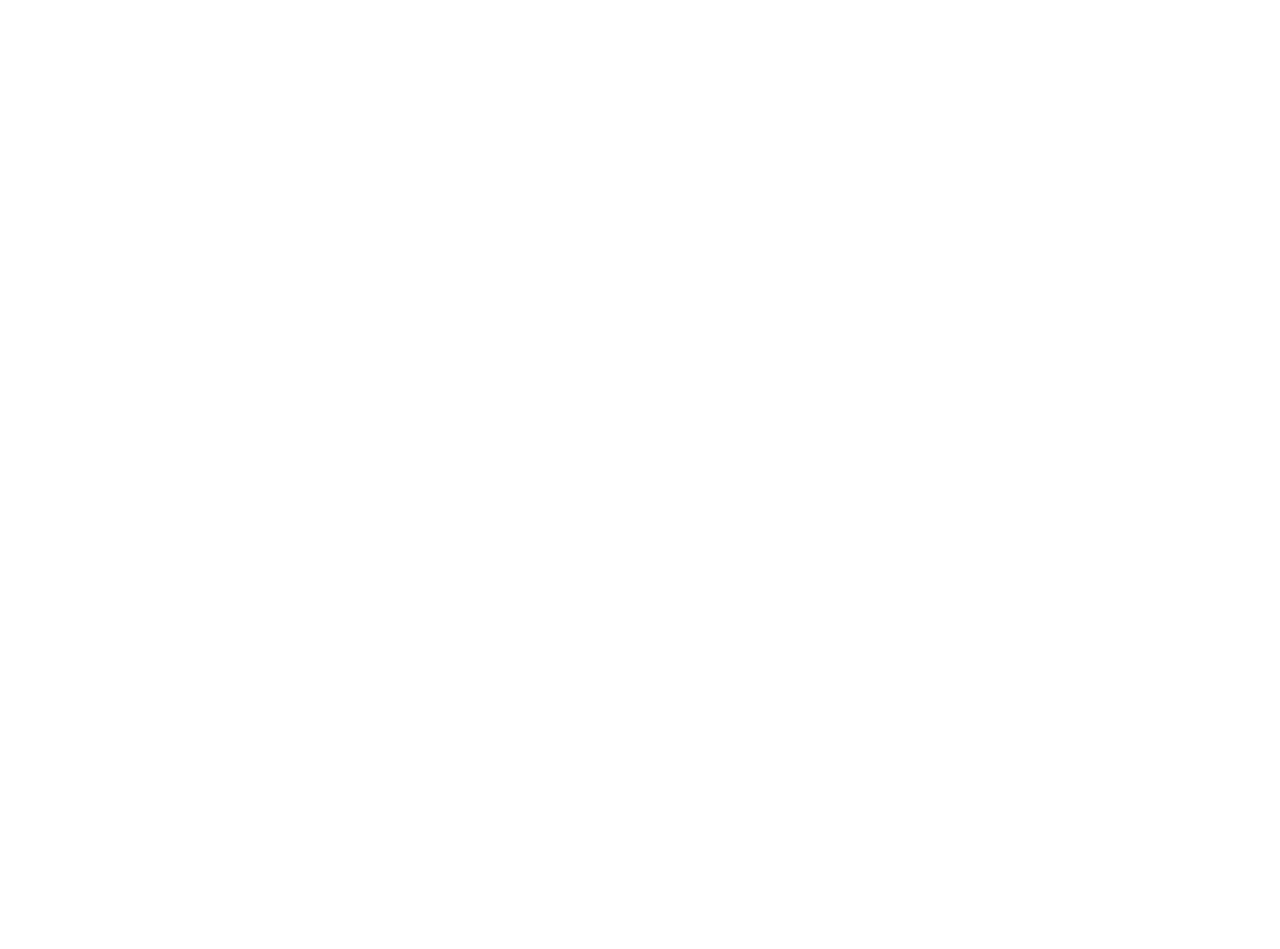
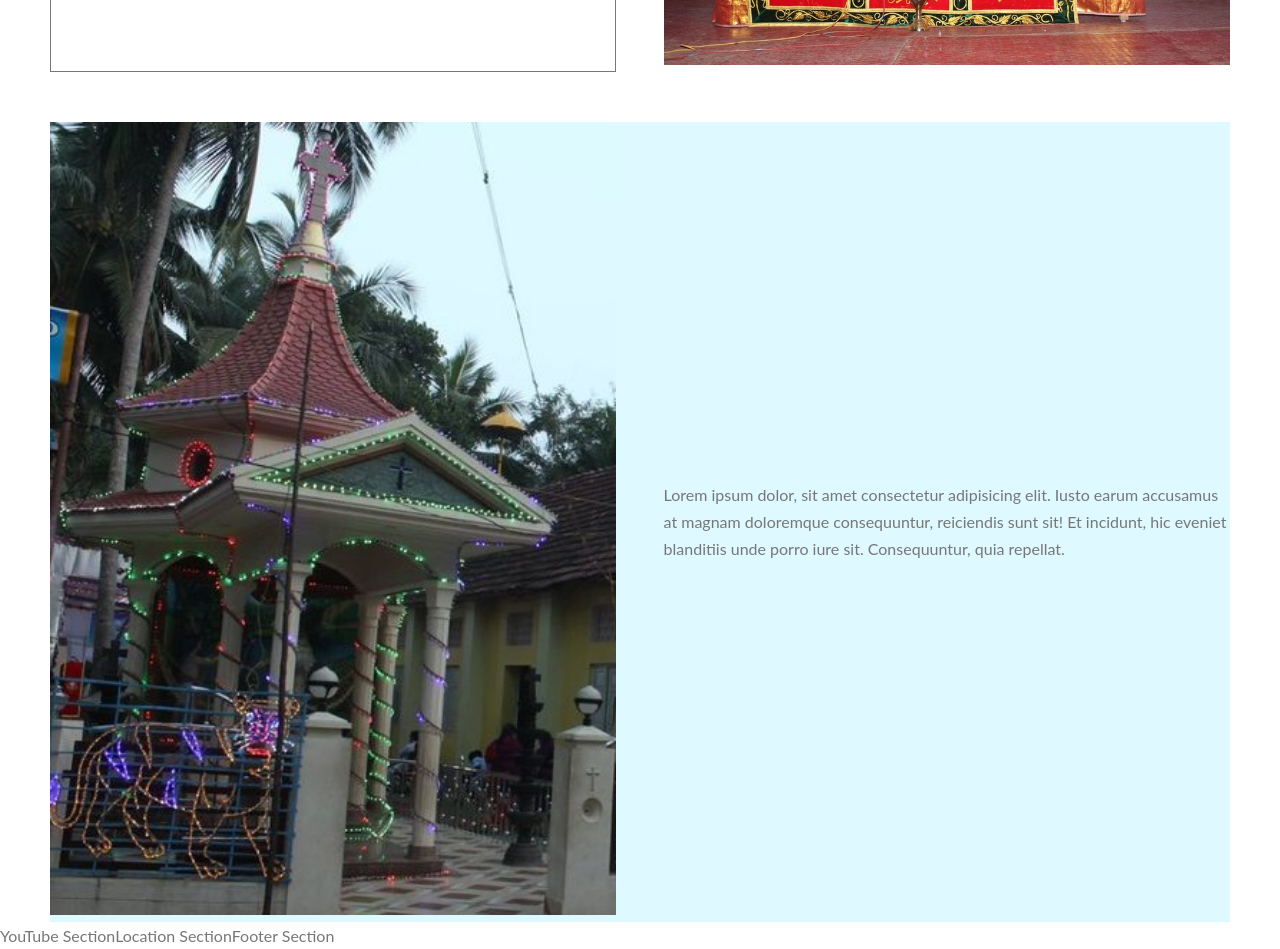
Before and after one commit to MalankaraChurch/church-ui, a React (Create React App) app: page / in a window 1280 px wide. Shown: the part 1660-2609 px from the top of the page. Before the commit the page ends 1535 px from the top, so only its background shows below. Built offline with nearby package versions, Linux system fonts and the light colour scheme.

Commit message:
Shrine component

```diff
--- a/src/components/home/Hero/Hero.scss
+++ b/src/components/home/Hero/Hero.scss
@@ -23,6 +23,5 @@
         margin-left: auto;
         margin-right: auto;
         width: 100%;
-        height: 100vh;
     }
 }
--- a/src/components/home/Shrine/Shrine.scss
+++ b/src/components/home/Shrine/Shrine.scss
@@ -0,0 +1,21 @@
+@import 'assets/scss/_variables';
+
+.shrine {
+    display: grid;
+    grid-template-columns: 48% 48%;
+    grid-gap: 4%;
+    margin: $section-top-margin 5rem 0 5rem;
+    background-color: #def9ff;
+
+    &__image {
+        // TODO: Align image vertically middle or stretch.
+        img {
+            width: 100%;
+        }
+    }
+
+    &__content {
+        display: flex;
+        align-items: center;
+    }
+}
--- a/src/components/home/Shrine/Shrine.tsx
+++ b/src/components/home/Shrine/Shrine.tsx
@@ -1,4 +1,5 @@
 import React from 'react';
+import shrineImage from "assets/images/shrine.jpg";
 import './Shrine.scss';
 
 type ShrineProps = {
@@ -6,9 +7,15 @@
 
 const Shrine: React.FC<ShrineProps> = (props: ShrineProps) => {
     return (
-      <>
-        Shrine Section
-      </>
+      <section className="shrine">
+        {/* TODO: Add section heading */}
+        <div className="shrine__image">
+          <img src={shrineImage} alt="Shrine" />
+        </div>
+        <div className="shrine__content">
+          Lorem ipsum dolor, sit amet consectetur adipisicing elit. Iusto earum accusamus at magnam doloremque consequuntur, reiciendis sunt sit! Et incidunt, hic eveniet blanditiis unde porro iure sit. Consequuntur, quia repellat.
+        </div>
+      </section>
     );
 };
 
--- a/src/components/home/Timing/Timing.tsx
+++ b/src/components/home/Timing/Timing.tsx
@@ -8,9 +8,6 @@
   return (
     <section className="timing">
       {/* TODO: Add section heading */}
-      <div className="timing__image">
-        <img src={timingImage} alt="Timing" />
-      </div>
       <div className="timing__content">
         5.40 am : Morning Prayer in the Main Shrine<br/>
         6.00 am : Mass in Tamil in the Main Shrine<br/>
@@ -18,6 +15,9 @@
         8.00 am : Mass in Telugu in the Upper Basilica<br/>
         9.00 am : Mass in Malayalam in the Lower Basilica<br/>
       </div>
+      <div className="timing__image">
+        <img src={timingImage} alt="Timing" />
+      </div>
     </section>
   );
 };
```
Also changed, not shown: src/assets/images/hero.jpg, src/assets/images/shrine.jpg (added).
